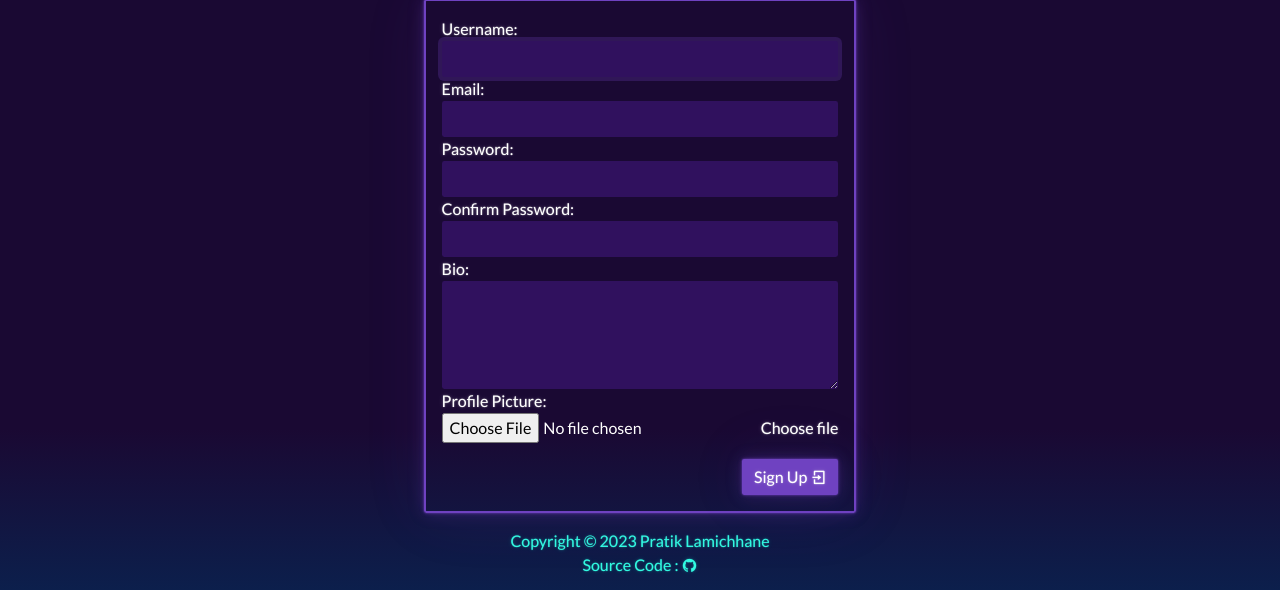
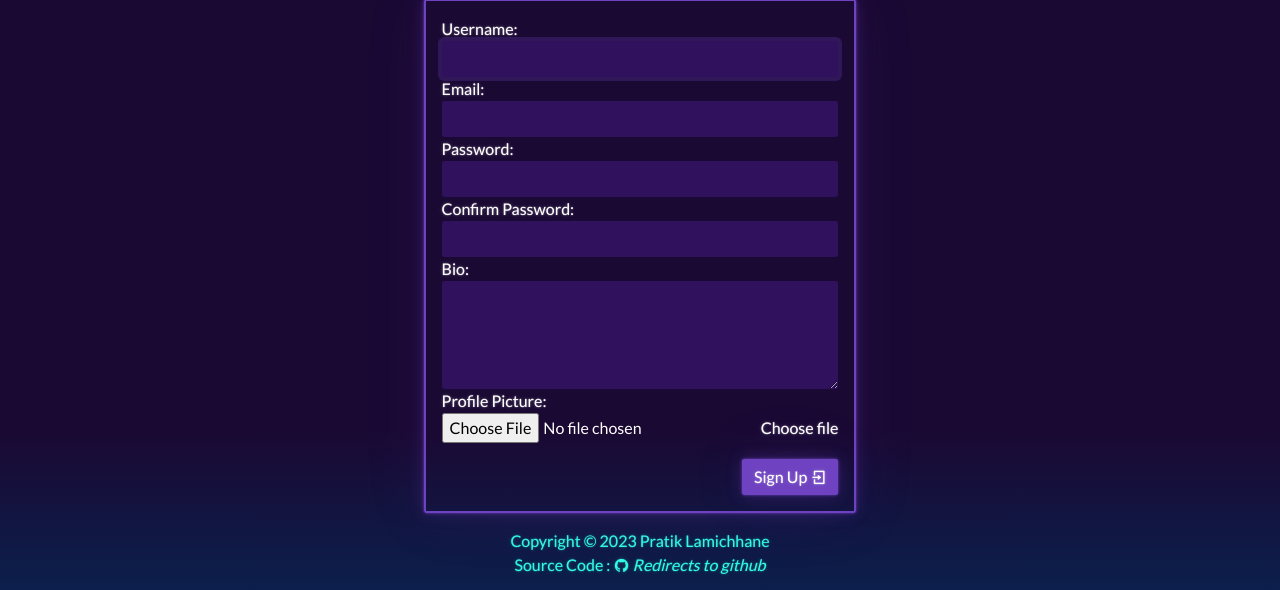
Before and after one commit to pratiklamichhane/MusiKeyy, a Django app: page /account/signup/ in a window 1280 px wide. Shown: the part 210-800 px from the top of the page. Run offline with Django 4.2, Linux system fonts and the light colour scheme; some libraries are stand-ins or nearby versions.

Commit message:
Update base.html

```diff
--- a/musikeyy/base_app/templates/base_app/base.html
+++ b/musikeyy/base_app/templates/base_app/base.html
@@ -184,6 +184,7 @@
         </span>
         <br />
         Source Code : <i class="ri-github-fill"></i>
+        <i>Redirects to github</i>
       </div>
     </footer>
     <script
```
